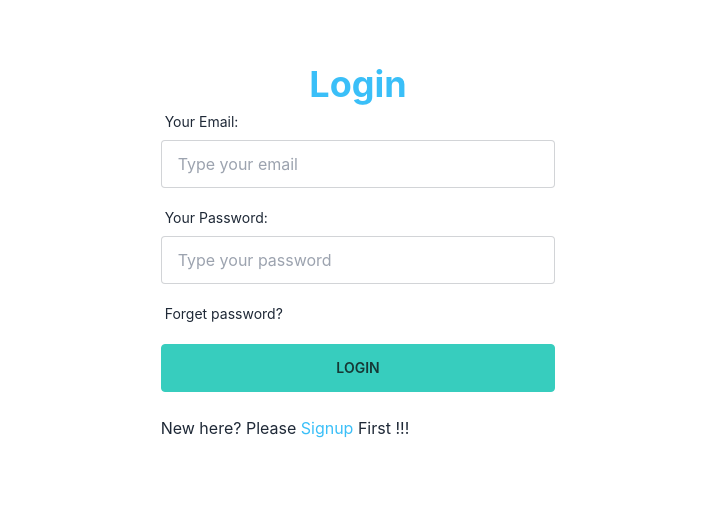
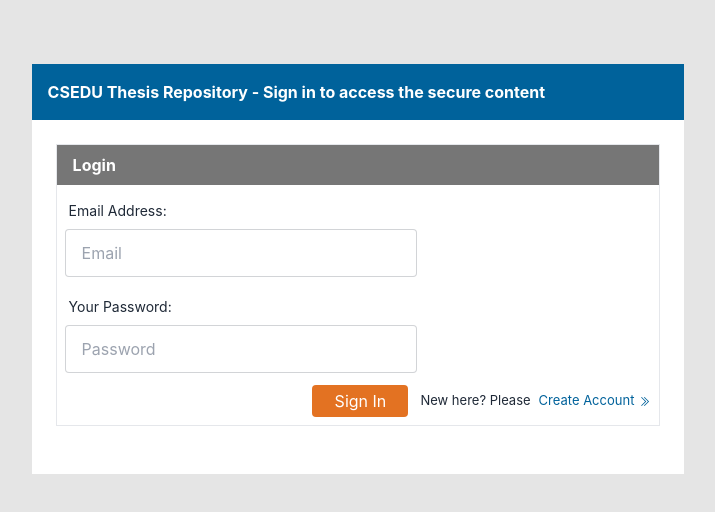
Before and after one commit to easakibahmad/csedu-thesis-repo, a React (Create React App) app: page /login in a window 1280 px wide. Shown: the top 512 px of the page, without its empty margins (282-997 px from the left). Built offline with nearby package versions, Linux system fonts and the light colour scheme; no server answers.

Commit message:
login page updated

```diff
--- a/src/Pages/Login/Login.js
+++ b/src/Pages/Login/Login.js
@@ -3,6 +3,7 @@ import { useContext } from "react";
 import { useForm } from "react-hook-form";
 import { Link, useLocation, useNavigate } from "react-router-dom";
 import { AuthContext } from "../../context/AuthProvider";
+import { LiaAngleDoubleRightSolid } from "react-icons/lia";
 
 const Login = () => {
   const [loginError, setLoginError] = useState("");
@@ -33,23 +34,35 @@ const Login = () => {
   };
 
   return (
-    <div className="m-16 md:w-1/3  w-2/3 mx-auto">
-      <h1 className="text-4xl text-info font-bold text-center">Login</h1>
+    <div
+      style={{ backgroundColor: "#e5e5e5", height: "100vh" }}
+      className="md:px-24 md:py-16 p-6 "
+    >
+      <div className=" pb-6 mx-auto w-3/5 " style={{ backgroundColor: "#fff" }}>
+        <div style={{ backgroundColor: "#00629B" }} className="p-4">
+          <h1 className="text-md text-white  font-bold">
+            CSEDU Thesis Repository - Sign in to access the secure content
+          </h1>
+        </div>
 
+        <div className="m-6 border">
+          <div style={{ backgroundColor: "#767676" }} className="px-4 py-2">
+            <h1 className="text-md text-white font-bold">Login</h1>
+          </div>
           <form
-        className="grid grid-cols-1 gap-3"
+            className="grid grid-cols-1 gap-3 p-2"
             onSubmit={handleSubmit(handleLogin)}
           >
             <div className="form-control w-full">
               <label className="label">
-            <span className="label-text">Your Email:</span>
+                <span className="label-text">Email Address:</span>
               </label>
               <input
                 name="email"
                 type="email"
-            placeholder="Type your email"
-            className="input input-bordered w-full rounded"
-            {...register("email", { required: "email is required" })}
+                placeholder="Email"
+                className="input input-bordered md:w-3/5 w-full rounded focus:ring-0 focus:outline-none"
+                {...register("email", { required: "Email is required" })}
               />
               {errors.email && (
                 <p className="text-rose-500">{errors.email?.message}</p>
@@ -63,35 +76,48 @@ const Login = () => {
               <input
                 name="password"
                 type="password"
-            placeholder="Type your password"
-            className="input input-bordered w-full rounded"
+                placeholder="Password"
+                className="input input-bordered md:w-3/5 w-full rounded focus:ring-0 focus:outline-none"
                 {...register("password", {
-              required: "password is required",
+                  required: "Password is required",
                 })}
               />
               {errors.password && (
                 <p className="text-rose-500">{errors.password?.message}</p>
               )}
+            </div>
+            <div className="flex justify-end gap-3">
+              <input
+                style={{
+                  backgroundColor: "#e37222",
+                }}
+                className="focus:outline-none w-24 rounded py-1 text-white hover:text-blue-600"
+                type="submit"
+                // className="btn btn-accent rounded focus:ring-2 focus:ring-accent focus:outline-none"
+                value="Sign In"
+              />
+              <p className=" flex gap-2 my-auto" style={{ fontSize: "13px" }}>
+                New here? Please{" "}
+                <Link
+                  style={{ color: "#00629B" }}
+                  className=" flex items-center gap-1 hover:underline"
+                  to="/signup"
+                >
+                  Create Account
+                  <LiaAngleDoubleRightSolid />
+                </Link>
+              </p>
+            </div>
+            <>{loginError && <p className="text-red-500">{loginError}</p>}</>
 
-          <label className="label mt-3 cursor-pointer">
-            <span className="label-text">Forget password?</span>
-          </label>
-        </div>
-        <input className="btn btn-accent rounded" value="Login" type="submit" />
-        <>{loginError && <p className="text-red-500">{loginError}</p>}</>
-        <p className="mt-3">
-          New here? Please{" "}
-          <Link className="text-info" to="/signup">
-            Signup
-          </Link>{" "}
-          First !!!
-        </p>
             {/* <div className="divider">OR</div>
         <div className="btn btn-accent w-full rounded">
           continue with google
         </div> */}
           </form>
         </div>
+      </div>
+    </div>
   );
 };
 
```
Also changed, not shown: src/Routes/Routes/Routes.js (+8 -4 lines). Lines whose indentation alone changed are shown as unchanged.
